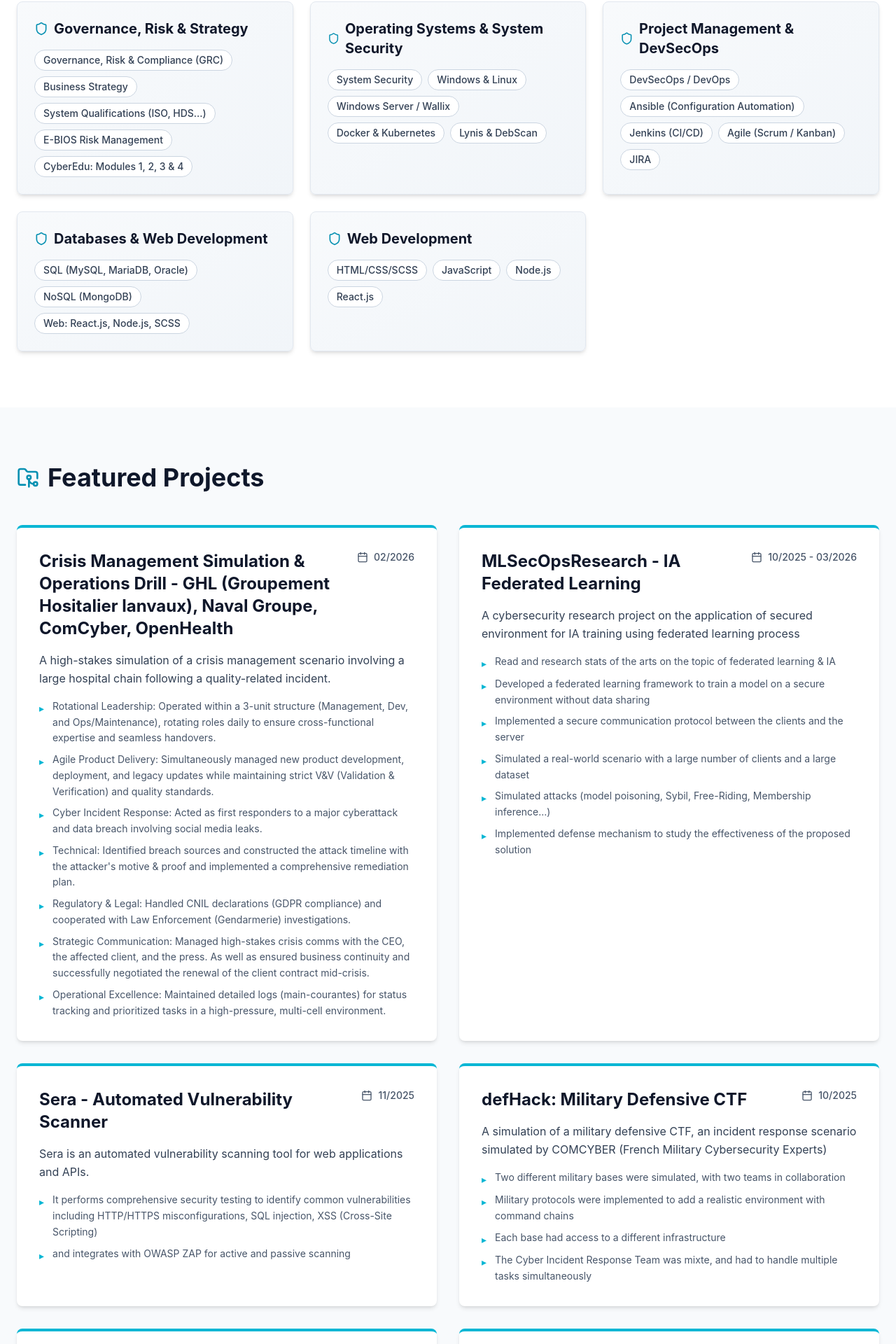
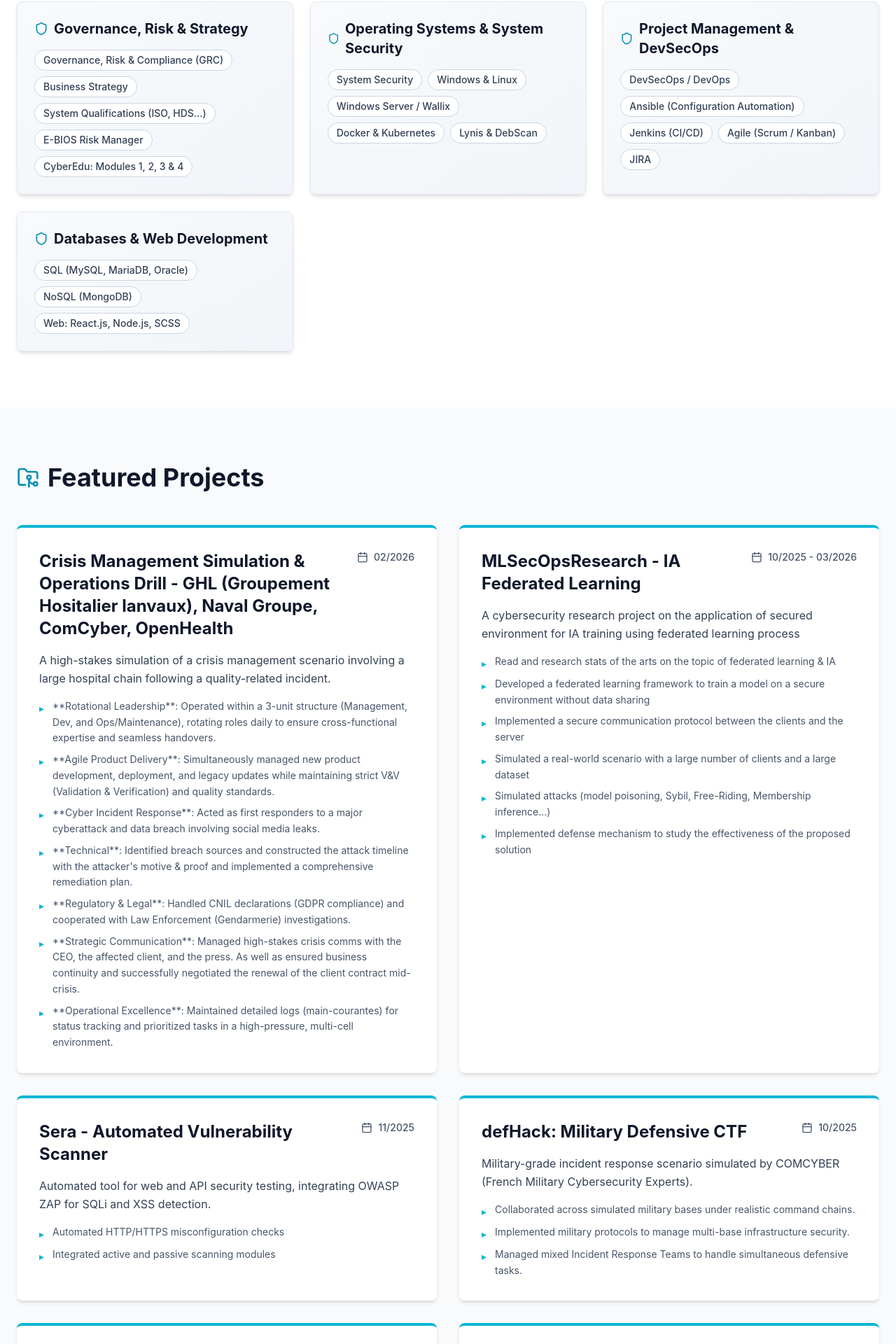
Before and after one commit to Youbey/Portfolio, a React (Vite) app: page / in a window 1280 px wide. Shown: the part 3132-5052 px from the top of the page at 70% size. Built offline with nearby package versions, Linux system fonts and the light colour scheme.

Commit message:
Added chess hobby, and fixed organization issue

```diff
--- a/src/data/portfolioData.ts
+++ b/src/data/portfolioData.ts
@@ -106,13 +106,13 @@ export const projects: Project[] = [
         date: "02/2026",
         description: "A high-stakes simulation of a crisis management scenario involving a large hospital chain following a quality-related incident.",
         details: [
-            "Rotational Leadership: Operated within a 3-unit structure (Management, Dev, and Ops/Maintenance), rotating roles daily to ensure cross-functional expertise and seamless handovers.",
-            "Agile Product Delivery: Simultaneously managed new product development, deployment, and legacy updates while maintaining strict V&V (Validation & Verification) and quality standards.",
-            "Cyber Incident Response: Acted as first responders to a major cyberattack and data breach involving social media leaks.",
-            "Technical: Identified breach sources and constructed the attack timeline with the attacker's motive & proof and implemented a comprehensive remediation plan.",
-            "Regulatory & Legal: Handled CNIL declarations (GDPR compliance) and cooperated with Law Enforcement (Gendarmerie) investigations.",
-            "Strategic Communication: Managed high-stakes crisis comms with the CEO, the affected client, and the press. As well as ensured business continuity and successfully negotiated the renewal of the client contract mid-crisis.",
-            "Operational Excellence: Maintained detailed logs (main-courantes) for status tracking and prioritized tasks in a high-pressure, multi-cell environment."
+            "**Rotational Leadership**: Operated within a 3-unit structure (Management, Dev, and Ops/Maintenance), rotating roles daily to ensure cross-functional expertise and seamless handovers.",
+            "**Agile Product Delivery**: Simultaneously managed new product development, deployment, and legacy updates while maintaining strict V&V (Validation & Verification) and quality standards.",
+            "**Cyber Incident Response**: Acted as first responders to a major cyberattack and data breach involving social media leaks.",
+            "**Technical**: Identified breach sources and constructed the attack timeline with the attacker's motive & proof and implemented a comprehensive remediation plan.",
+            "**Regulatory & Legal**: Handled CNIL declarations (GDPR compliance) and cooperated with Law Enforcement (Gendarmerie) investigations.",
+            "**Strategic Communication**: Managed high-stakes crisis comms with the CEO, the affected client, and the press. As well as ensured business continuity and successfully negotiated the renewal of the client contract mid-crisis.",
+            "**Operational Excellence**: Maintained detailed logs (main-courantes) for status tracking and prioritized tasks in a high-pressure, multi-cell environment."
         ]
     },
     {
@@ -131,21 +131,20 @@ export const projects: Project[] = [
     {
         title: "Sera - Automated Vulnerability Scanner",
         date: "11/2025",
-        description: "Sera is an automated vulnerability scanning tool for web applications and APIs.",
+        description: "Automated tool for web and API security testing, integrating OWASP ZAP for SQLi and XSS detection.",
         details: [
-            "It performs comprehensive security testing to identify common vulnerabilities including HTTP/HTTPS misconfigurations, SQL injection, XSS (Cross-Site Scripting)",
-            "and integrates with OWASP ZAP for active and passive scanning"
+            "Automated HTTP/HTTPS misconfiguration checks",
+            "Integrated active and passive scanning modules"
             ]
     },
     {
         title: "defHack: Military Defensive CTF",
         date: "10/2025",
-        description: "A simulation of a military defensive CTF, an incident response scenario simulated by COMCYBER (French Military Cybersecurity Experts)",
+        description: "Military-grade incident response scenario simulated by COMCYBER (French Military Cybersecurity Experts).",
         details: [
-            "Two different military bases were simulated, with two teams in collaboration",
-            "Military protocols were implemented to add a realistic environment with command chains",
-            "Each base had access to a different infrastructure",
-            "The Cyber Incident Response Team was mixte, and had to handle multiple tasks simultaneously"
+            "Collaborated across simulated military bases under realistic command chains.",
+            "Implemented military protocols to manage multi-base infrastructure security.",
+            "Managed mixed Incident Response Teams to handle simultaneous defensive tasks."
         ]
     },
     {
@@ -218,7 +217,7 @@ export const skillCategories: SkillCategory[] = [
             "Governance, Risk & Compliance (GRC)",
             "Business Strategy",
             "System Qualifications (ISO, HDS...)",
-            "E-BIOS Risk Management",
+            "E-BIOS Risk Manager",
             "CyberEdu: Modules 1, 2, 3 & 4"
         ]
     },
@@ -249,26 +248,18 @@ export const skillCategories: SkillCategory[] = [
             "NoSQL (MongoDB)",
             "Web: React.js, Node.js, SCSS"
         ]
-    },
-  {
-    category: "Web Development",
-    skills: [
-      "HTML/CSS/SCSS",
-      "JavaScript",
-      "Node.js",
-      "React.js"
-    ]
-  }
+    }
 ];
 
 export const languages = [
-  { name: "French", level: "Le Robert" },
   { name: "Arabic", level: "Native Language" },
-  { name: "English", level: "TOEIC, ALC Certificate" }
+  { name: "French", level: "Bilingual (Le Robert Certified)" },
+  { name: "English", level: "Professional (TOEIC / ALC Certified)" }
 ];
 
 export const interests = [
   { name: "Root-Me", detail: "Profile: Youbey" },
   { name: "Football", detail: "Position: Midfielder" },
-  { name: "Muay Thaï", detail: "Self-Taught" }
+  { name: "Muay Thai", detail: "Self-taught" },
+  { name: "Chess", detail: "Strategy & Tactics" }
 ];
```
